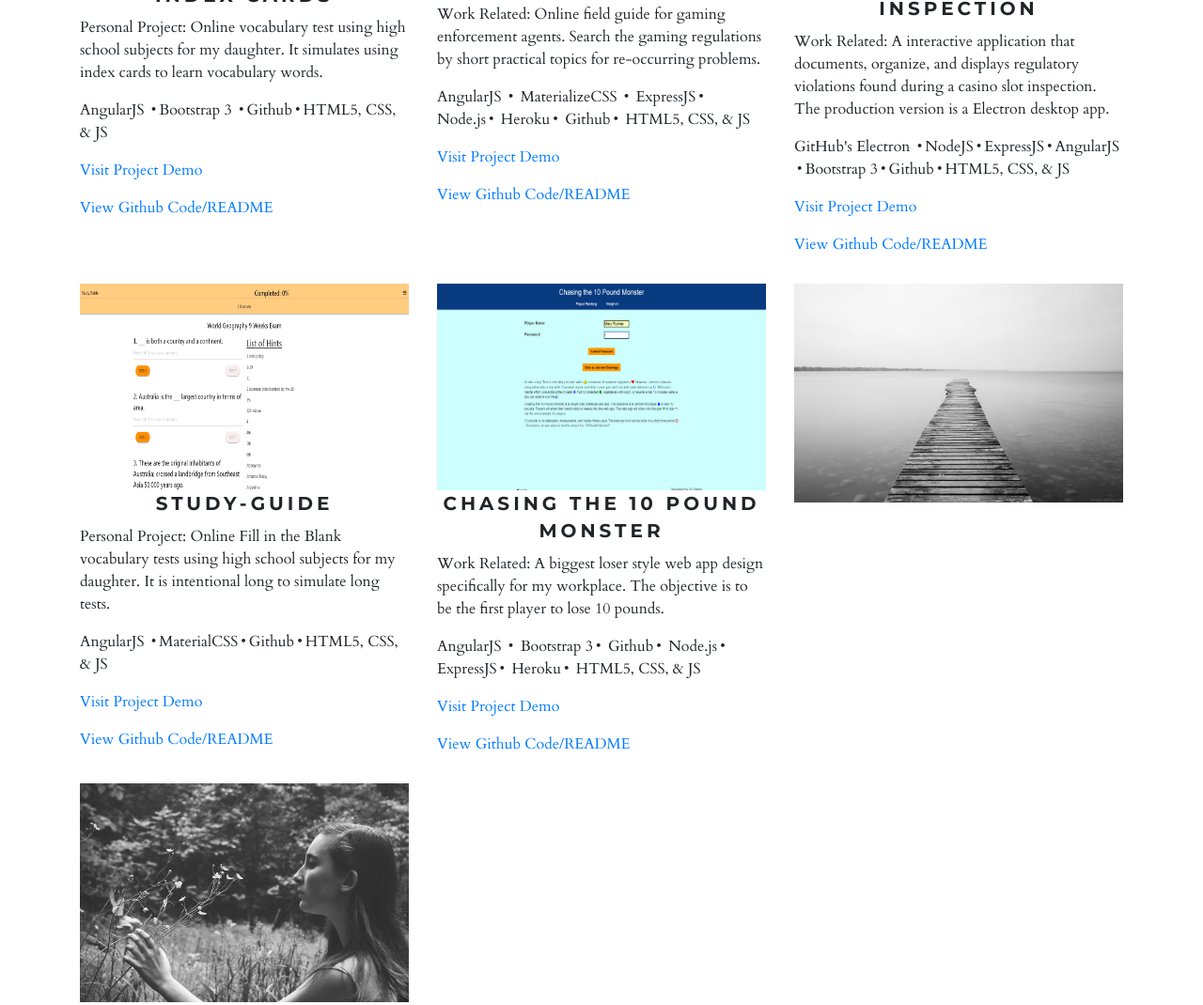
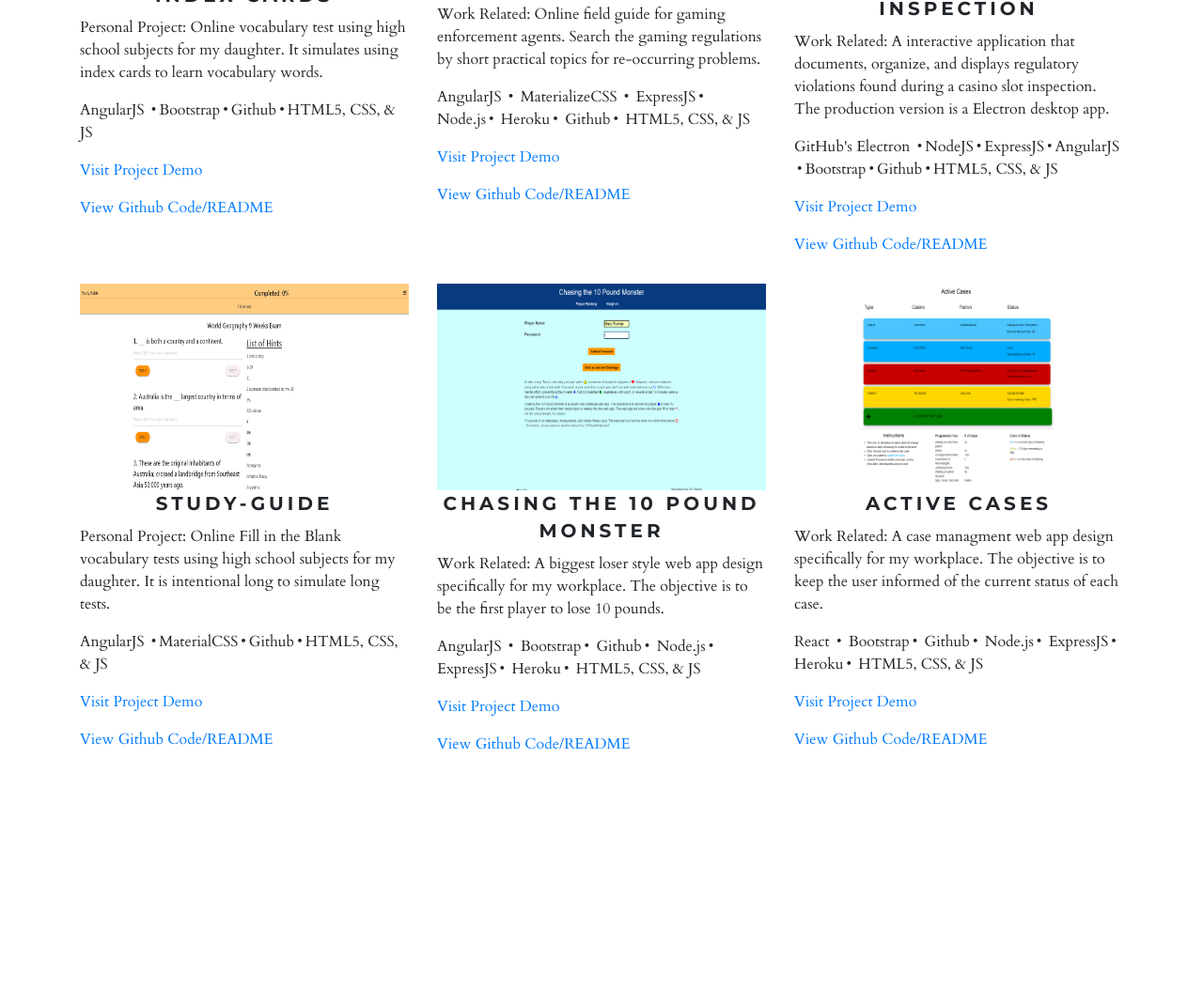
Before and after one commit to jcsmileyjr/Portfolio, a plain HTML site: page index.html in a window 1280 px wide. Shown: the part 1354-2424 px from the top of the page at 94% size. Drawn offline with Linux system fonts and the light colour scheme.

Commit message:
Added information for Active Cases project

```diff
--- a/index.html
+++ b/index.html
@@ -91,7 +91,7 @@
                 <div class="box"><a href="img/Index%20Cards%20Landing%20Page.png" data-lightbox="image-1" data-title="Index Cards" class="has-border"><img src="img/Index%20Cards%20Landing%20Page.png" alt="Index Cards web app's landing page" class="img-fluid"></a>
 				<h5 class="text-center">Index Cards</h5>
 				<p><span>Personal Project: </span>Online vocabulary test using high school subjects for my daughter. It simulates using index cards to learn vocabulary words.</p>
-				<p>AngularJS <span class="dot">•</span>Bootstrap 3 <span class="dot">•</span>Github<span class="dot">•</span>HTML5, CSS, &amp; JS</p>
+				<p>AngularJS <span class="dot">•</span>Bootstrap<span class="dot">•</span>Github<span class="dot">•</span>HTML5, CSS, &amp; JS</p>
 				<p><a href="https://jcsmileyjr.github.io/Index-Cards/" target="_blank">Visit Project Demo</a></p>
 				<p><a href="https://github.com/jcsmileyjr/Index-Cards" target="_blank">View Github Code/README</a></p>
 				</div>
@@ -115,7 +115,7 @@
                 <div class="box"><a href="img/DSL_2.png" data-lightbox="image-1" data-title="Digital Slot Inpsection" class="has-border"><img src="img/DSL_2.png" alt="Digital Slot Inspection web app's landing page" class="img-fluid"></a>
 				<h5 class="text-center">Digital Slot Inspection</h5>
 				<p><span>Work Related: </span>A interactive application that documents, organize, and displays regulatory violations found during a casino slot inspection. The production version is a Electron desktop app.</p>
-				<p>GitHub's Electron <span class="dot">•</span>NodeJS<span class="dot">•</span>ExpressJS<span class="dot">•</span>AngularJS <span class="dot">•</span>Bootstrap 3<span class="dot">•</span>Github<span class="dot">•</span>HTML5, CSS, &amp; JS</p>
+				<p>GitHub's Electron <span class="dot">•</span>NodeJS<span class="dot">•</span>ExpressJS<span class="dot">•</span>AngularJS <span class="dot">•</span>Bootstrap<span class="dot">•</span>Github<span class="dot">•</span>HTML5, CSS, &amp; JS</p>
 				<p><a href="https://jcsmileyjr.github.io/Digital-Slot-Inspection/#!/splash" target="_blank">Visit Project Demo</a></p>
 				<p><a href="https://github.com/jcsmileyjr/Digital-Slot-Inspection" target="_blank">View Github Code/README</a></p>
 				</div>
@@ -137,7 +137,7 @@
 				<p><span>Work Related: </span>A biggest loser style web app design specifically for my workplace. The objective is to be the first player to lose 10 pounds. </p>
 				<p>
 					AngularJS <span class="dot">•</span>
-					Bootstrap 3<span class="dot">•</span>
+					Bootstrap<span class="dot">•</span>
 					Github<span class="dot">•</span>
 					Node.js<span class="dot">•</span>
 					ExpressJS<span class="dot">•</span>
@@ -148,16 +148,24 @@
 				</div>
               </div>
               <div class="col-md-4">
-                <div class="box"><a href="img/portfolio-5.jpg" data-lightbox="image-1" data-title="Some footer information" class="has-border"><img src="img/portfolio-5.jpg" alt="image" class="img-fluid"></a></div>
+                <div class="box"><a href="img/active-case-a-compressor.png" data-lightbox="image-1" data-title="Active Cases" class="has-border"><img src="img/active-case-a-compressor.png" alt="Active Cases web app" class="img-fluid"></a>
+				<h5 class="text-center">Active Cases</h5>
+				<p><span>Work Related: </span>A case managment web app design specifically for my workplace. The objective is to keep the user informed of the current status of each case. </p>
+				<p>
+					React <span class="dot">•</span>
+					Bootstrap<span class="dot">•</span>
+					Github<span class="dot">•</span>
+					Node.js<span class="dot">•</span>
+					ExpressJS<span class="dot">•</span>
+					Heroku<span class="dot">•</span>
+					HTML5, CSS, &amp; JS</p>
+				<p><a href="https://jcsmileyjr.github.io/10MON/#!/logIn" target="_blank">Visit Project Demo</a></p>
+				<p><a href="https://github.com/jcsmileyjr/10MON-Heroku" target="_blank">View Github Code/README</a></p>
+				</div>
               </div>
-              <div class="col-md-4">
-                <div class="box"><a href="img/portfolio-6.jpg" data-lightbox="image-1" data-title="Some footer information" class="has-border"><img src="img/portfolio-6.jpg" alt="image" class="img-fluid"></a></div>
-              </div>
+
             </div>
-              <div class="col-md-4">
-                <div class="box"><a href="img/portfolio-6.jpg" data-lightbox="image-1" data-title="Some footer information" class="has-border"><img src="img/portfolio-6.jpg" alt="image" class="img-fluid"></a></div>
-              </div>
-            </div>
+<!--
             <div class="row">
               <div class="col-md-4">
                 <div class="box"><a href="img/portfolio-7.jpg" data-lightbox="image-1" data-title="Some footer information" class="has-border"><img src="img/portfolio-7.jpg" alt="image" class="img-fluid"></a></div>
@@ -169,6 +177,7 @@
                 <div class="box"><a href="img/portfolio-9.jpg" data-lightbox="image-1" data-title="Some footer information" class="has-border"><img src="img/portfolio-9.jpg" alt="image" class="img-fluid"></a></div>
               </div>
             </div>
+-->
           </div>
         </div>
       </div>
```
Also changed, not shown: img/active-case-a-compressor.png (added).
